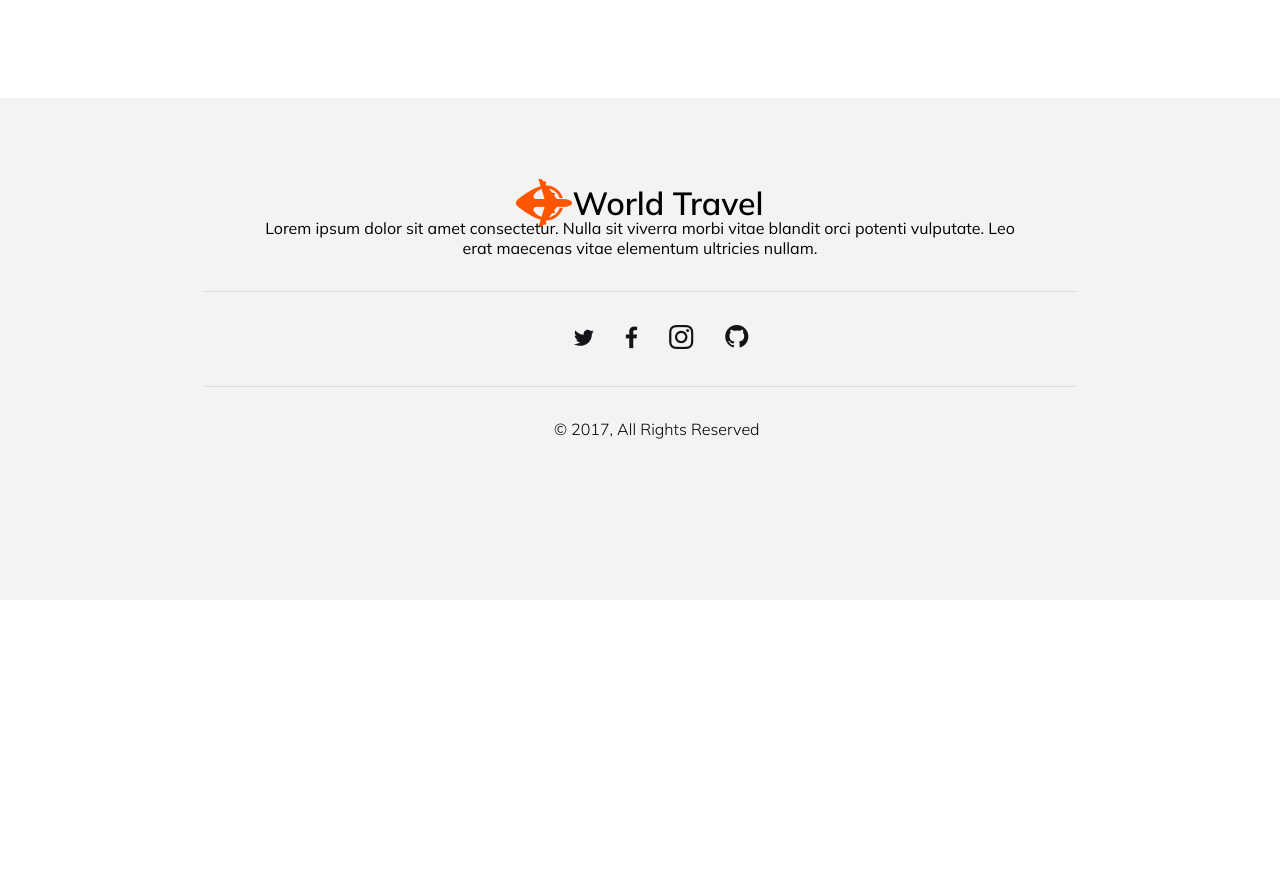
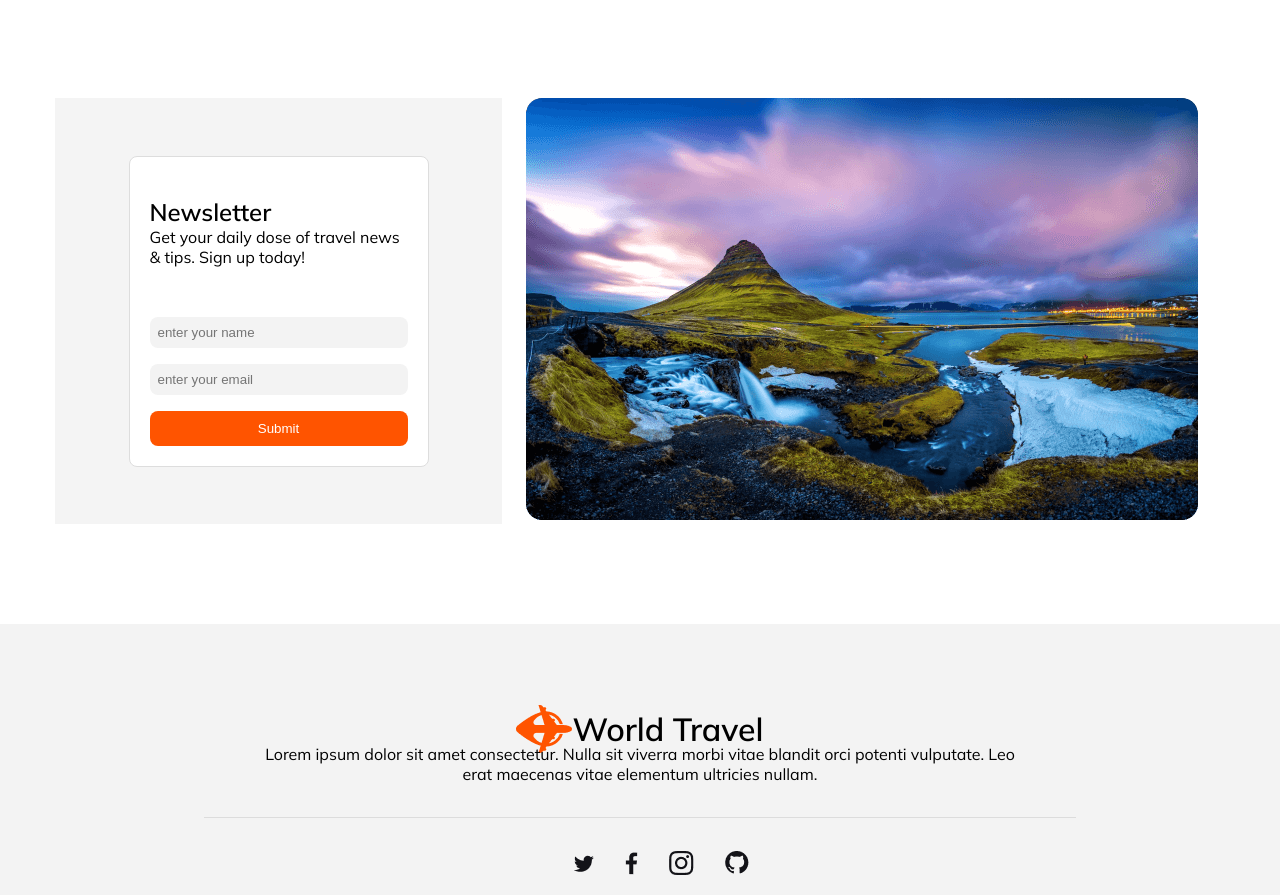
Before and after one commit to Ahammedsa/World-tour, a plain HTML site: page index.html in a window 1280 px wide. Shown: the part 4897-5792 px from the top of the page. Before the commit the page ends 5497 px from the top, so only its background shows below. Drawn offline with Linux system fonts and the light colour scheme.

Commit message:
Newslatter section added

```diff
--- a/index.html
+++ b/index.html
@@ -141,7 +141,6 @@
         </section>
 
         <!-- Deals & Discounts Section -->
-
           <section>
             <div class="deals-and-discount-container">
                 <div class="deals-and-discount-title">
@@ -200,6 +199,30 @@
                   </div>
             </div>
           </section>
+          <!-- Deals & Discounts Ends -->
+          <!--  Newslatter and image section Starts -->
+          <section class="">
+            <div class="newslatter-and-image">
+              <div class="newslatter">
+                <div class="form-box">
+                    <div class="from-content">
+                      <h2>Newsletter</h2>
+                      <p>Get your daily dose of travel news & tips. Sign up today!</p>
+                    </div>
+                  <form action="#" method="post">
+
+                    <input type="text" placeholder="enter your name" id="name" name="name" required>
+                    <input type="email" placeholder="enter your email" id="email" name="email" required>
+                    <button type="submit">Submit</button>
+                  </form>
+                </div>
+              </div>
+              <div class="newslatter-image">
+                <img src="./Images/Rectangle 8 (1).png" alt="">
+              </div>
+            </div>
+          </section>
+          <!--  Newslatter and image section Ends -->
     </main>
     <!--  Footer secttion starts -->
     <footer class="">
--- a/styles/responsive.css
+++ b/styles/responsive.css
@@ -160,4 +160,14 @@ height: 1px;
         margin-left: 90px;
         padding-top: 33px;
       }
+      .newslatter-and-image{
+        flex-direction: column;
+       margin-left: 40px;
+     }
+       .newslatter{
+        width: 335px;
+    }
+   .newslatter-image img{
+       width: 335px;
+    }
 }
--- a/styles/style.css
+++ b/styles/style.css
@@ -405,10 +405,79 @@ background: #FF5400;
 border: none;
 color:#fff;
 }
+  /* Newslatter and image section Starts  */
+ .newslatter-and-image{
+    max-width: 1170px;
+    margin: 0 auto;
+    display: flex;
+    margin-top: 100px;
+    gap: 24px;
+ }
+ .newslatter {
+  font-family: Arial, sans-serif;
+  background-color: #f4f4f4;
+  margin: 0;
+  padding: 0;
+  display: flex;
+  align-items: center;
+  justify-content: center;
+  width: 447px;
+ }
+ .form-box {
+  background-color: #fff;
+  border: 1px solid #ddd;
+  padding: 20px;
+  border-radius: 8px;
+  width: 300px;
+}
 
+.form-box label {
+  display: block;
+  margin-bottom: 8px;
+}
+
+.form-box input {
+  width: 100%;
+  padding: 8px;
+  margin-bottom: 16px;
+  box-sizing: border-box;
+  border: none;
+  border-radius: 8px;
+background: rgba(19, 19, 24, 0.05);
+}
+
+.form-box button {
+  border-radius: 8px;
+  background: #FF5400;
+  color: #fff;
+  padding: 10px;
+  border: none;
+  cursor: pointer;
+  width: 100%;
+}
+.form-box button:hover {
+  background-color: #45a049;
+}
+ /* .newslatter-image{
+   width: 667px;
+ } */
+ /* Newslatter and image section Ends  */
 .footer-line-bottom h2{
   font-size: 16px;
   font-weight: 300;
   margin-left: 350px;
   padding-top: 33px;
 }
+.from-content{
+  padding: 20px 0  50px 0 ;
+}
+.from-content h2{
+  font-family: "Mulish";
+font-size: 24px;
+font-weight: 800;
+}
+.from-content p{
+  font-family: "Mulish";
+  font-size: 16px;
+  font-weight: 400;
+}
```
